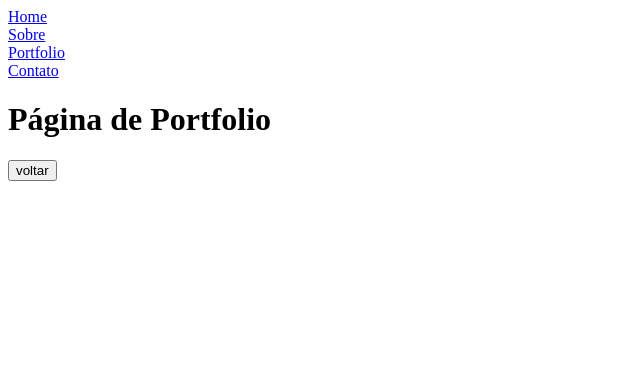
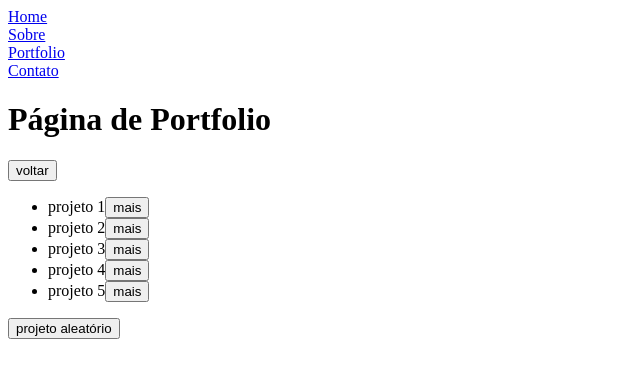
Before and after one commit to fersl/modulo-react, a React (Create React App) app: page /portfolio in a window 1280 px wide. Shown: the top 378 px of the page, without its empty margins (0-640 px from the left). Built offline with nearby package versions, Linux system fonts and the light colour scheme.

Commit message:
aula 05 - passo 5
- Hook useParams para navegar para uma página de um projeto aleatório.
- Subpágina de '/portfolio'

```diff
--- a/src/App.js
+++ b/src/App.js
@@ -6,6 +6,7 @@ import Sobre from "./pages/Sobre";
 import Contato from "./pages/Contato";
 import NoPage from "./pages/NoPage";
 import Layout from "./pages/Layout";
+import Projeto from "./pages/Projeto";
 
 function App() {
   return (
@@ -16,6 +17,7 @@ function App() {
           <Route path="/" element={<Home />}></Route>
           <Route path="sobre" element={<Sobre />} />
           <Route path="portfolio" element={<Portfolio />} />
+          <Route path="portfolio/:idProjeto" element={ <Projeto /> } />
           <Route path="contato" element={<Contato />} />
           <Route path="*" element={<NoPage />} />
 
--- a/src/pages/Portfolio.js
+++ b/src/pages/Portfolio.js
@@ -2,15 +2,45 @@ import { useNavigate } from "react-router-dom"
 
 export default function Portfolio() {
     const navegacao = useNavigate()
+    const projetos = [
+        {"id": 1, "nome": "projeto 1"},
+        {"id": 2, "nome": "projeto 2"},
+        {"id": 3, "nome": "projeto 3"},
+        {"id": 4, "nome": "projeto 4"},
+        {"id": 5, "nome": "projeto 5"}
+    ]
+
+
 
     function voltarPagina() {
         navegacao(-1)
+    }
+
+    function toProjetoAleatorio() {
+        let numProjeto = Math.floor(Math.random() * 100) +1;
+        navegacao(`/portfolio/${numProjeto}`)
     }
 
     return (
         <>
             <h1>Página de Portfolio</h1>
             <button onClick={voltarPagina}>voltar</button>
+
+            <ul>
+                {projetos.map( (projeto) => {
+                    return(
+                        <li key={projeto.id}>
+                            {projeto.nome}
+                            <button
+                                onClick={() => {navegacao(`/portfolio/${projeto.id}`)}}>
+                                mais
+                            </button>
+                        </li>
+                    )
+                } )}
+            </ul>
+
+            <button onClick={toProjetoAleatorio} >projeto aleatório</button>
         </>
     )
 }
--- /dev/null
+++ b/src/pages/Projeto.js
@@ -0,0 +1,18 @@
+import { useNavigate, useParams } from "react-router-dom"
+
+export default function Projeto() {
+    const {idProjeto} = useParams()
+    const navegacao = useNavigate()
+
+    function voltarPagina() {
+        navegacao(-1)
+    }
+
+    return(
+        <>
+            <h1>Página do projeto {idProjeto}</h1>
+            <p>Descrição do projeto {idProjeto} </p>
+            <button onClick={voltarPagina}>voltar</button>
+        </>
+    )
+}
```
